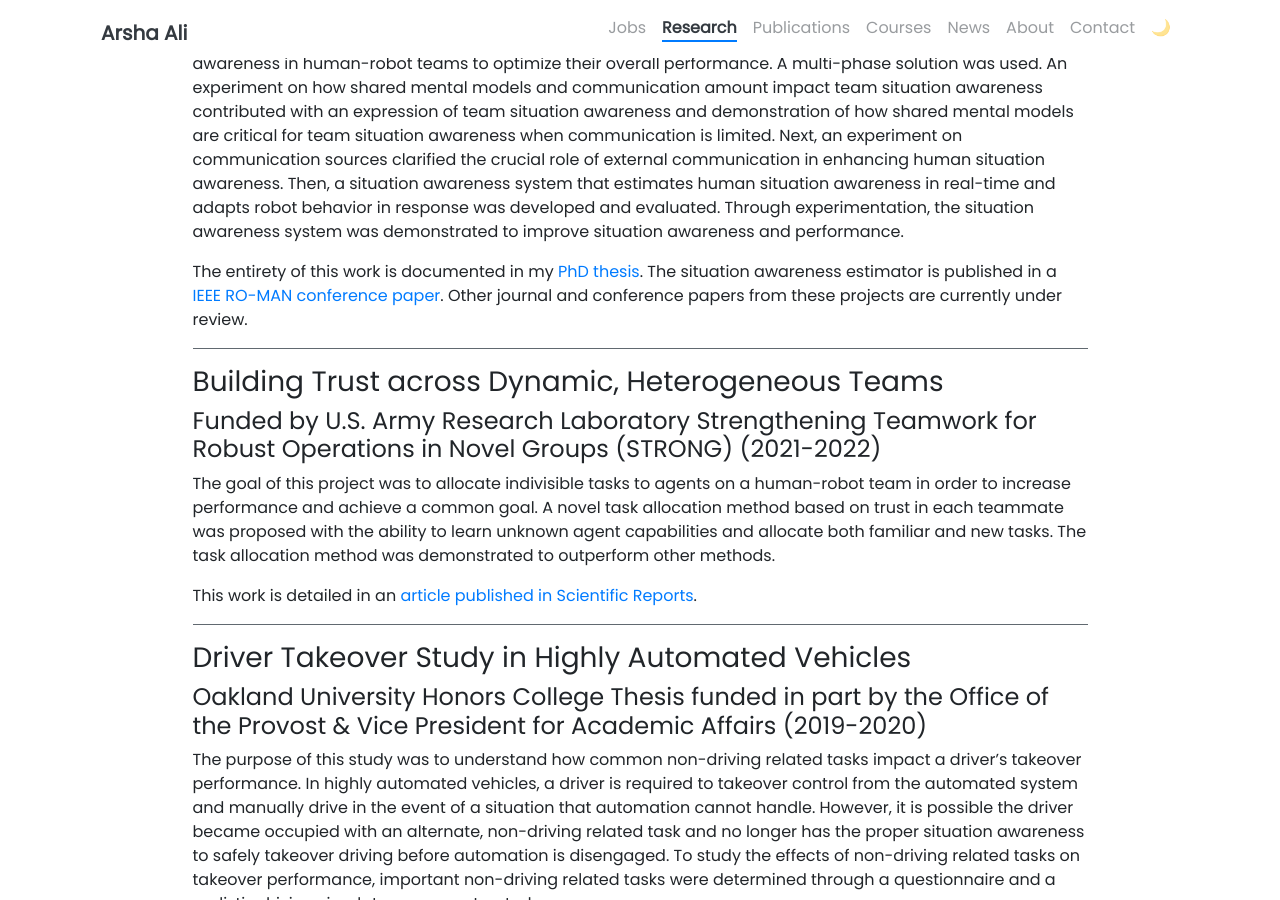
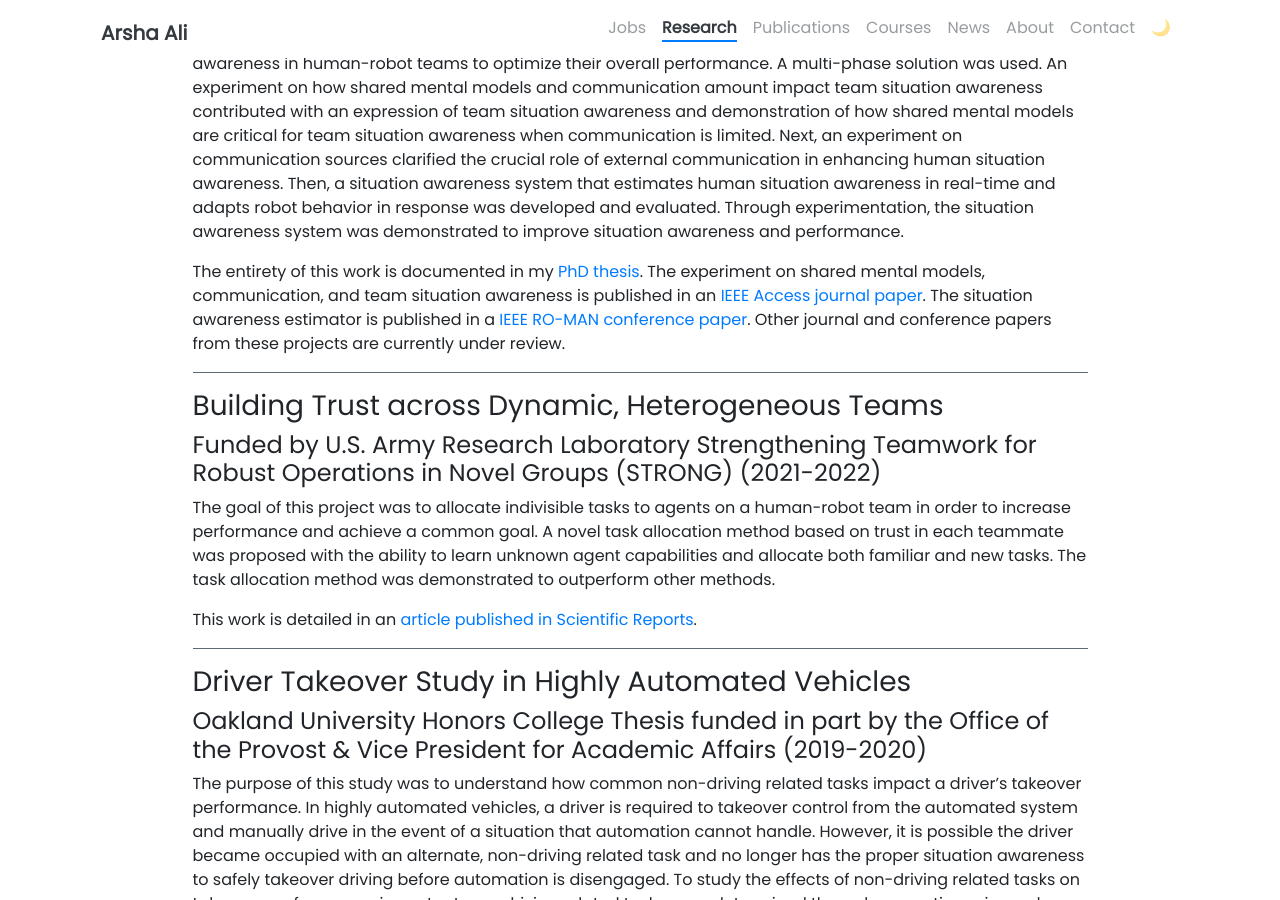
Before and after one commit to arshaali/arshaali.github.io, a Jekyll site: the page built from pages/research.md, in a window 1280 px wide and 900 px high, scrolled down 361 px. Built offline with Jekyll 4.4.1, drawn with Linux system fonts in a browser that asks for light colours; nearby versions of some CDN libraries.

Commit message:
Update research.md

```diff
--- a/pages/research.md
+++ b/pages/research.md
@@ -18,7 +18,7 @@ human-robot interaction, human-robot teaming, driver-vehicle interaction, autono
 
 The objective of this research project was to develop methods for estimating and calibrating situation awareness in human-robot teams to optimize their overall performance. A multi-phase solution was used. An experiment on how shared mental models and communication amount impact team situation awareness contributed with an expression of team situation awareness and demonstration of how shared mental models are critical for team situation awareness when communication is limited. Next, an experiment on communication sources clarified the crucial role of external communication in enhancing human situation awareness. Then, a situation awareness system that estimates human situation awareness in real-time and adapts robot behavior in response was developed and evaluated. Through experimentation, the situation awareness system was demonstrated to improve situation awareness and performance.
 
-The entirety of this work is documented in my [PhD thesis](https://deepblue.lib.umich.edu/handle/2027.42/197186). The situation awareness estimator is published in a [IEEE RO-MAN conference paper](https://ieeexplore.ieee.org/document/11217621). Other journal and conference papers from these projects are currently under review.
+The entirety of this work is documented in my [PhD thesis](https://deepblue.lib.umich.edu/handle/2027.42/197186). The experiment on shared mental models, communication, and team situation awareness is published in an [IEEE Access journal paper](https://ieeexplore.ieee.org/document/11346936). The situation awareness estimator is published in a [IEEE RO-MAN conference paper](https://ieeexplore.ieee.org/document/11217621). Other journal and conference papers from these projects are currently under review.
 
 ---
 
```
